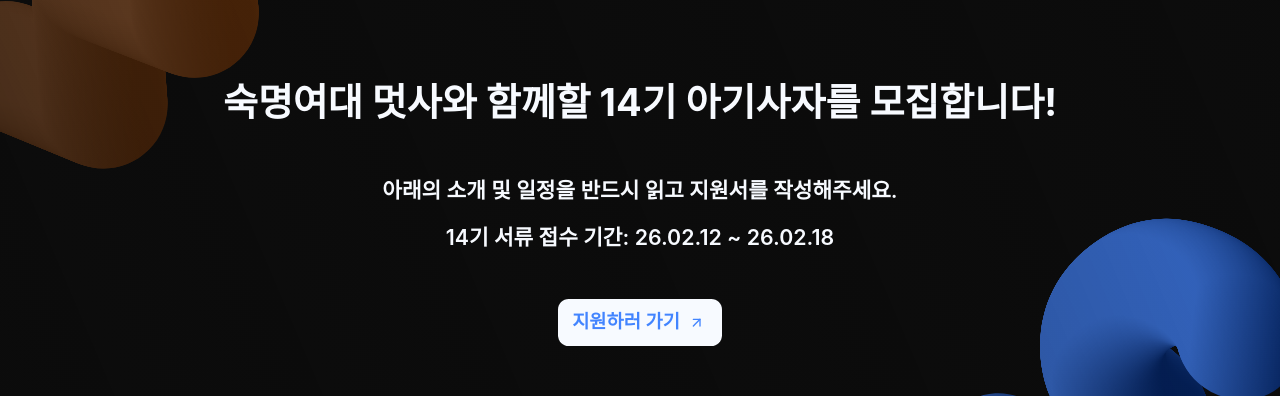
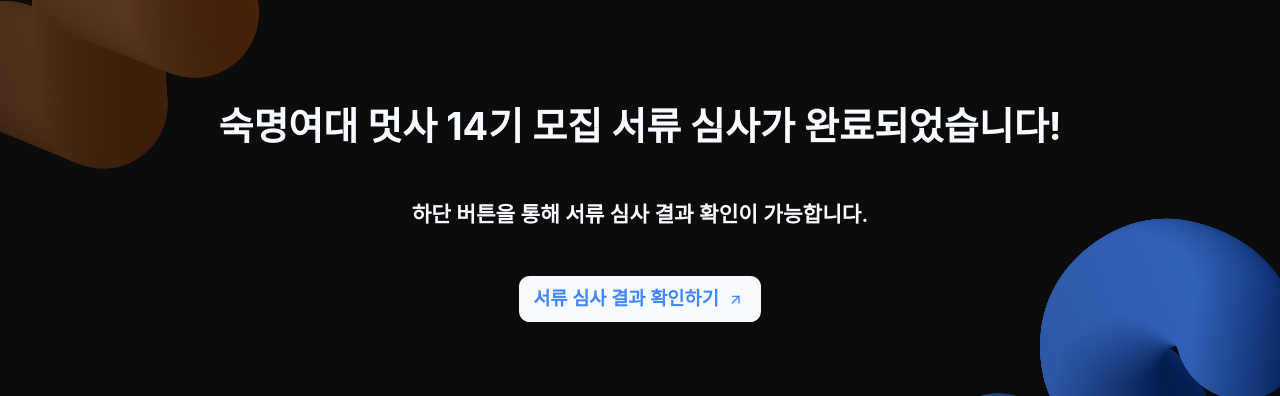
Before and after one commit to Likelion-at-SMWU-WebFounder/Recruit-Client-v3, a React (Vite) app: page /apply in a window 1280 px wide. Shown: the part 149-545 px from the top of the page. Built offline with nearby package versions, Linux system fonts and the light colour scheme; no server answers; a web font is replaced by a local one.

Commit message:
add: 연동 로직 검증을 위한 콘솔문 추가 (#132)

```diff
--- a/src/pages/apply/apis/result.ts
+++ b/src/pages/apply/apis/result.ts
@@ -15,6 +15,7 @@
 export const postDocsResult = async (body: DocsResultRequest): Promise<ApiResult<DocsResultResponse>> => {
   try {
     const res = await axios.post<DocsResultResponse>(`${BASE_URL}/api/recruit/result/docs`, body);
+    console.log(res.data);
     return { ok: true, data: res.data };
   } catch (err) {
     if (axios.isAxiosError(err)) {
--- a/src/pages/apply/components/apply/HeroSection.tsx
+++ b/src/pages/apply/components/apply/HeroSection.tsx
@@ -6,7 +6,7 @@
 import DefaultButton from '@/shared/components/button/DefaultButton';
 import '../../styles/HomeSection.css';
 
-const CURRENT_MODE = 2;
+const CURRENT_MODE = 4;
 
 const HeroSection = () => {
   const navigate = useNavigate();
```
